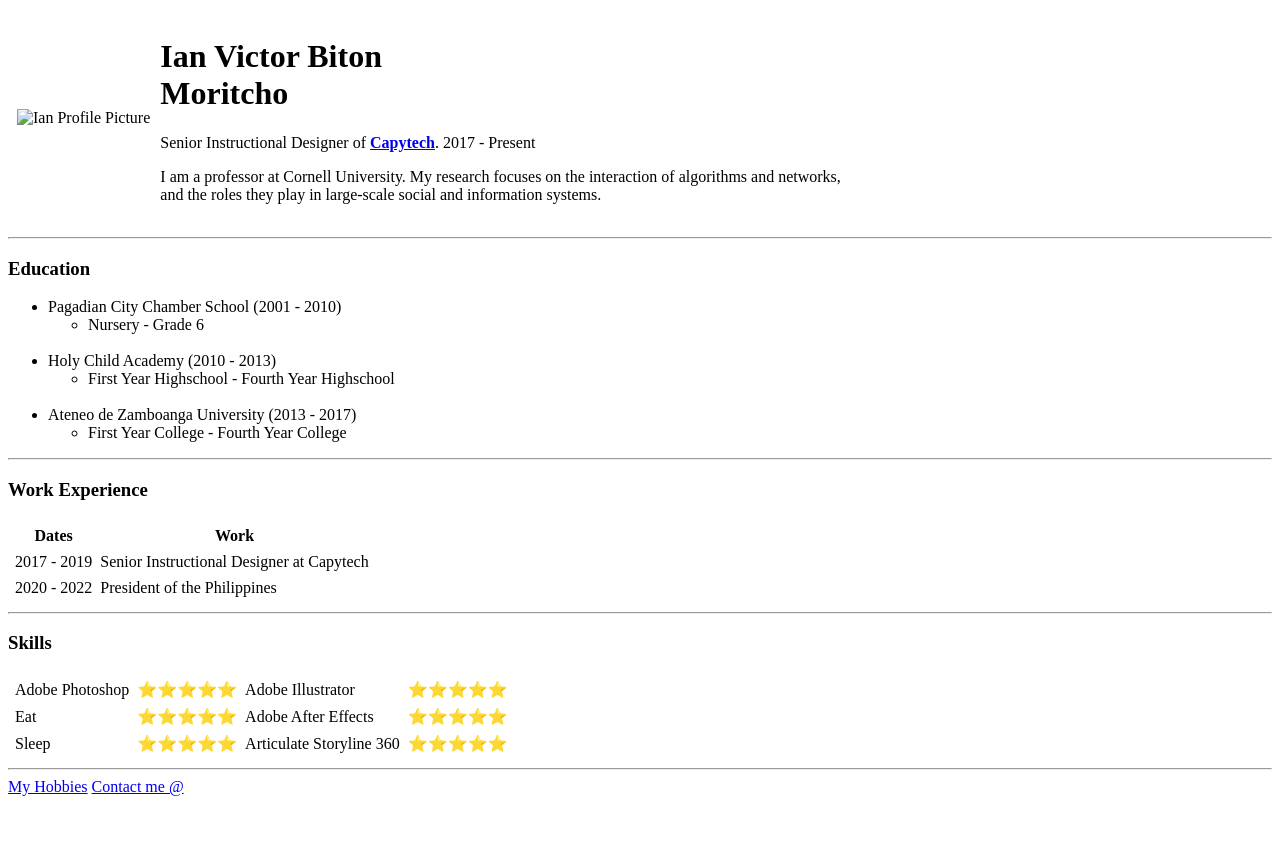
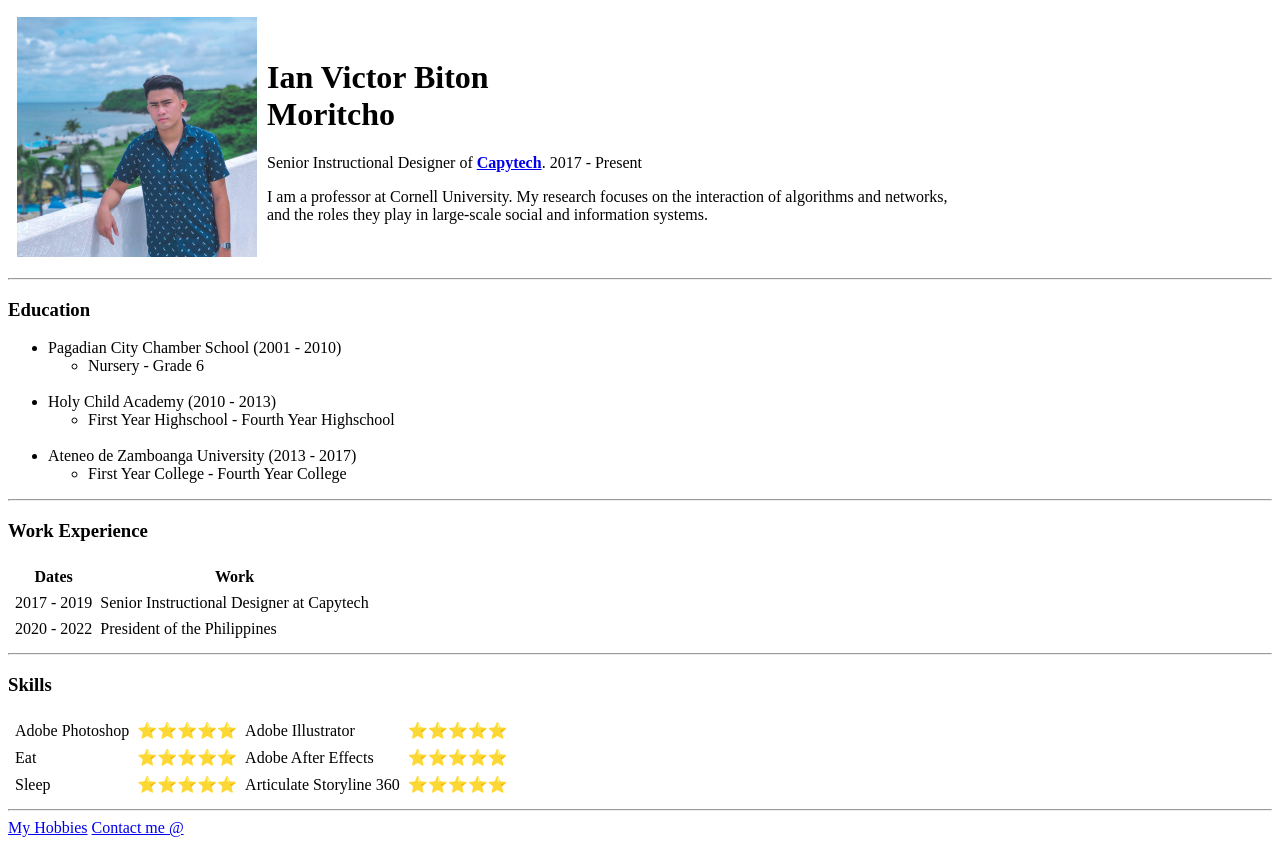
Before and after one commit to moritcho6/updated-cv, a plain HTML site: page index.html in a window 1280 px wide. Before the commit the page ends 804 px from the top, so only its background shows below. Drawn offline with Linux system fonts and the light colour scheme.

Commit message:
Update index.html

```diff
--- a/index.html
+++ b/index.html
@@ -10,7 +10,7 @@
   <table cellspacing="8">
     <tbody>
       <tr>
-        <td><img src="Images/ian.jpg" alt="Ian Profile Picture" srcset="Images/ian.jpg 4x"></td>
+        <td><img src="ian.jpg" alt="Ian Profile Picture" srcset="ian.jpg 4x"></td>
         <td>
           <h1>Ian Victor Biton<br>Moritcho</h1>
           <p>Senior Instructional Designer of <strong><a href="http://capytech.com">Capytech</a></strong>. 2017 - Present</p>
```
